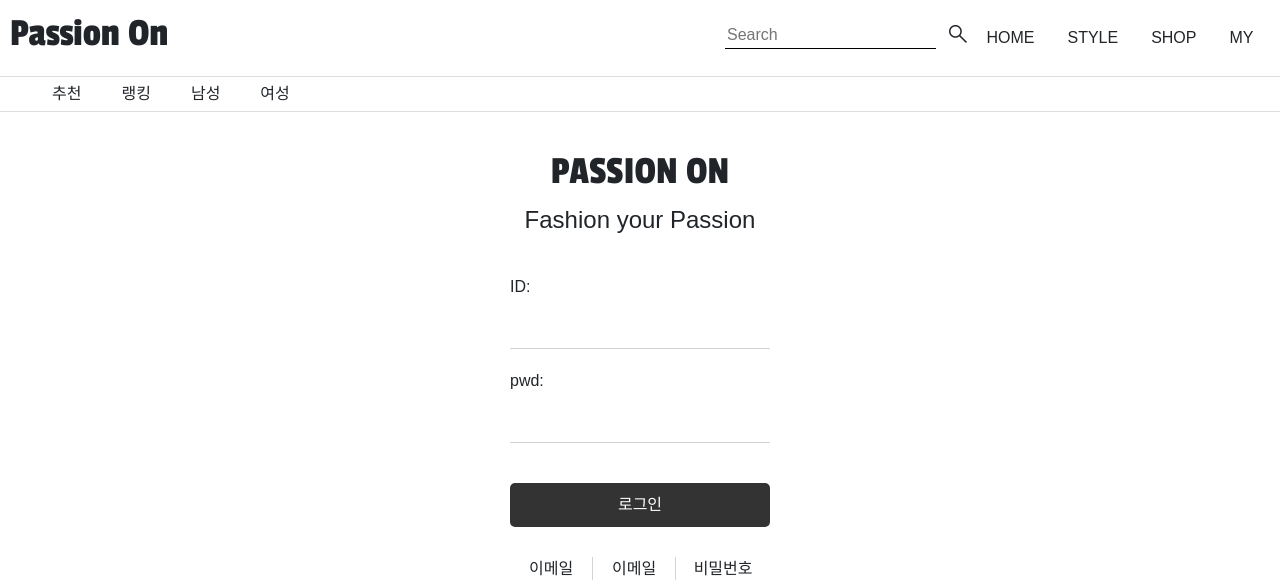
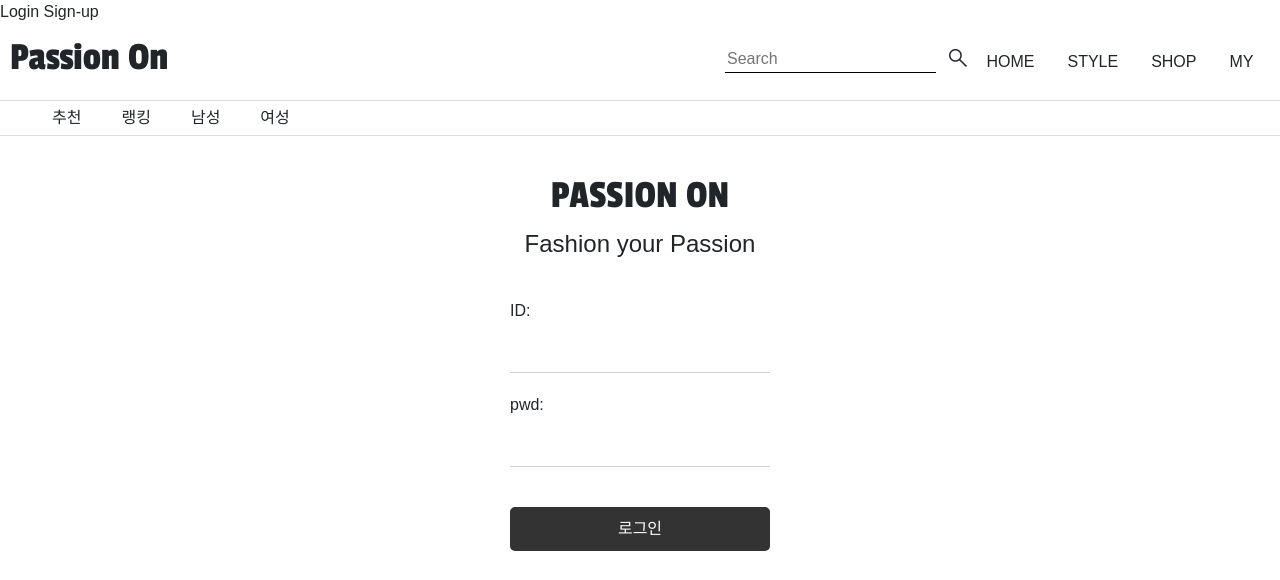
Before and after one commit to Sysynn/PassionOn, a Django app: page /accounts/login/ in a window 1280 px wide. Shown: the top 580 px of the page. Run offline with Django 3.2, Linux system fonts and the light colour scheme; some libraries are stand-ins or nearby versions.

Commit message:
Add login, logout, signup buttons

```diff
--- a/templates/navbar.html
+++ b/templates/navbar.html
@@ -1,3 +1,15 @@
+<div class="nav-bar2">
+    {% if not request.user.is_authenticated %}
+    <a href="{% url 'accounts:login' %}" class="">Login</a>
+    <a href="{% url 'accounts:signup' %}" class="">Sign-up</a>
+    {% else %}
+    <form action="{% url 'accounts:logout' %}" method="post" class="">
+        {% csrf_token %}
+        <button type="submit">Logout</button>
+    </form>
+    {% endif %}
+</div>
+
 <div class="nav-bar">
   <h1 class="logo">Passion On</h1>
   <div class="icons d-md-none">
```
